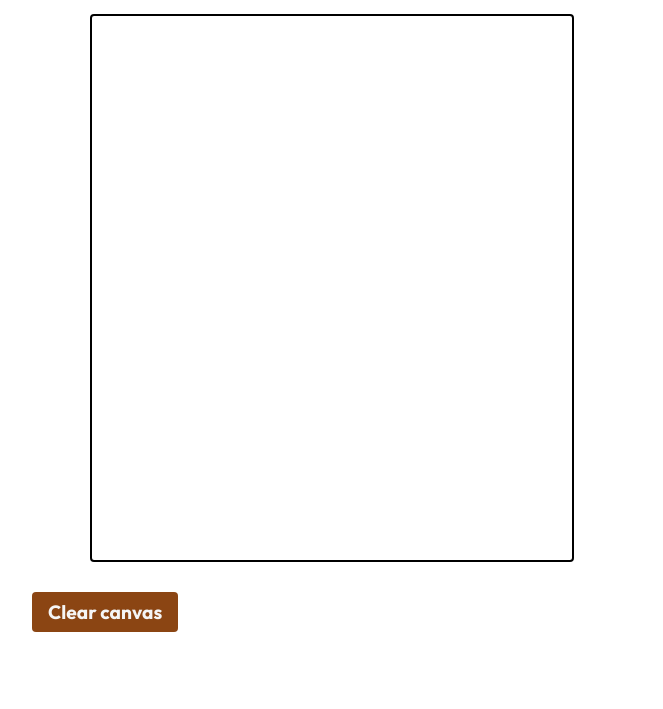
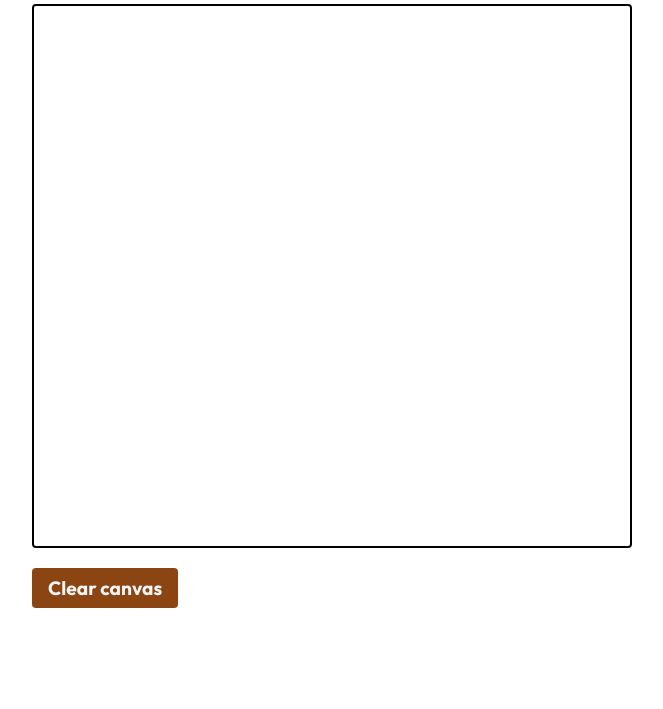
Before and after one commit to theuzomavictor/draw, a plain HTML site: page index.html in a window 1280 px wide. Shown: the part 91-800 px from the top of the page, without its empty margins (308-971 px from the left). Drawn offline with Linux system fonts and the light colour scheme.

Commit message:
Fix width of drawing canvas
Drawing canvas is now expanded to guve users some more space to draw and scribble

```diff
--- a/styles.css
+++ b/styles.css
@@ -1,13 +1,17 @@
 * {
     touch-action: manipulation;
+    box-sizing: border-box;
+    margin: 0;
+    padding: 0;
 }
 
 body {
     font-family: "Outfit", serif;
+    padding: 30px;
 }
 
 header, .container {
-    width: 80%;
+    width: 90%;
     max-width: 600px;
     margin: 0 auto;
     font-size: 1.5rem;
@@ -17,9 +21,9 @@ header, .container {
     display: block;
     border: 2px solid #000;
     border-radius: 4px;
-    width: 80%;
+    width: 100%;
     height: 68vh;
-    margin: 0 auto 30px;
+    margin: 20px auto;
     cursor: crosshair;
 }
 
```
